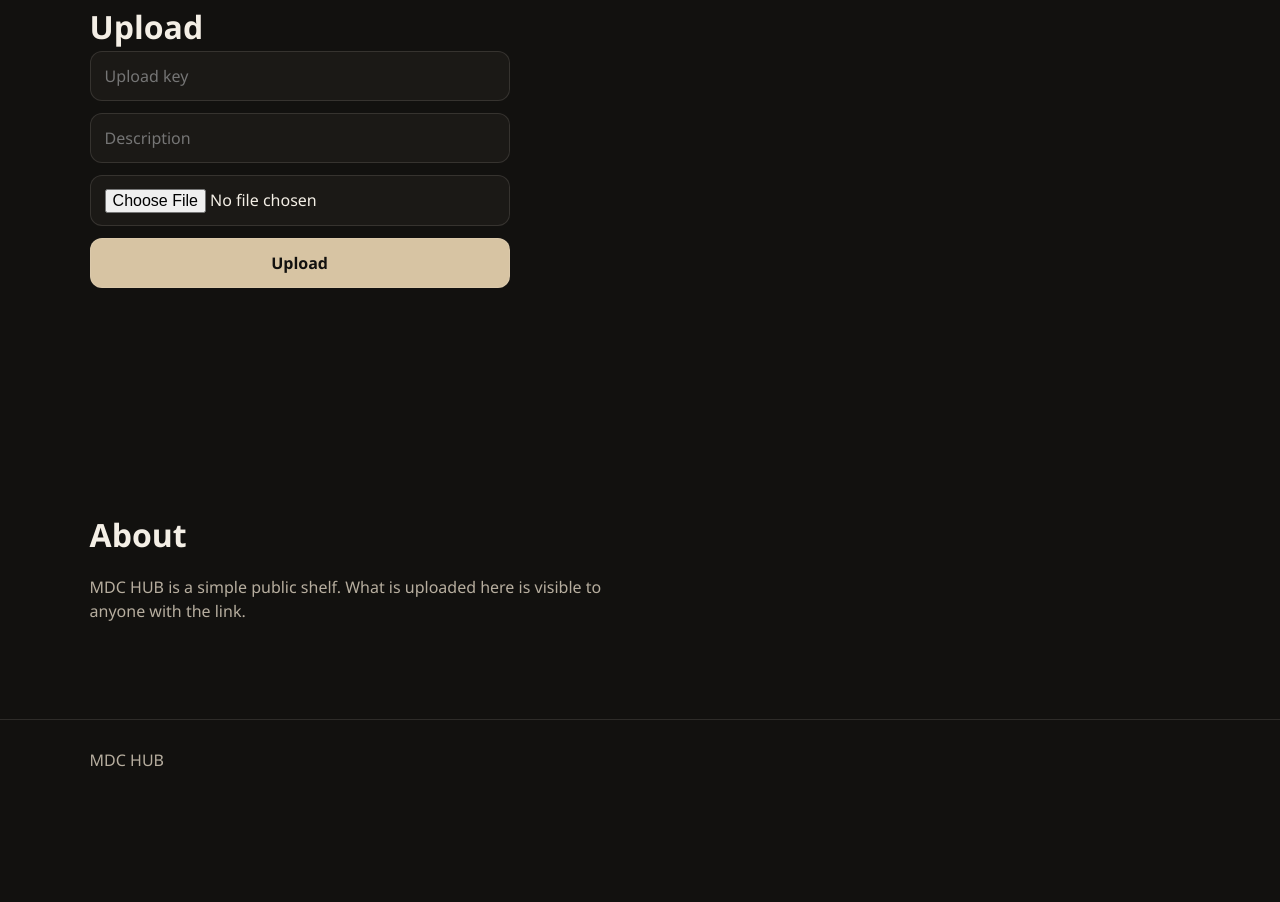
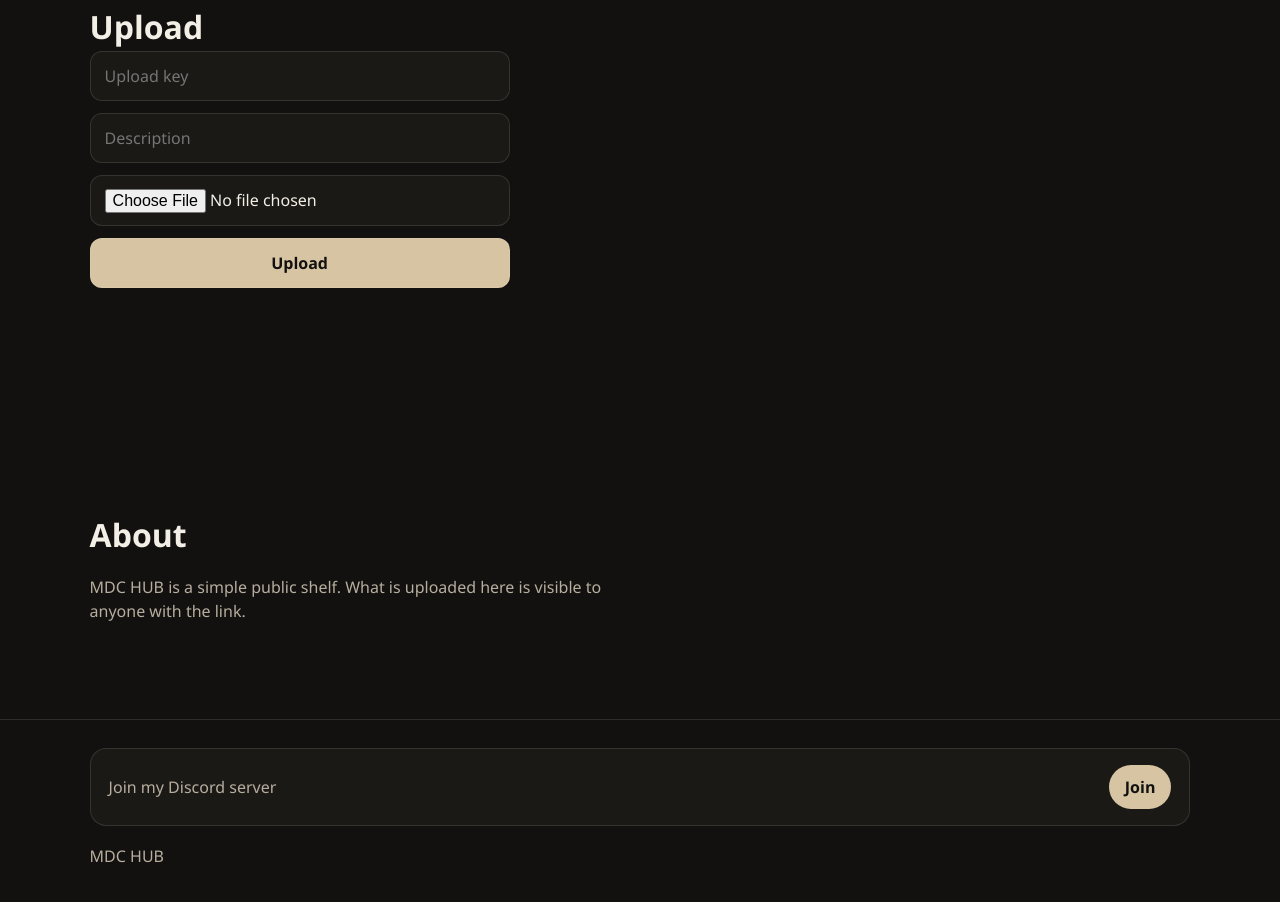
Before and after one commit to MDCforLEGAL/MDC-HUB, a website: page index.html in a window 1280 px wide. Shown: the part 1048-1950 px from the top of the page. Before the commit the page ends 1860 px from the top, so only its background shows below. Drawn offline with Linux system fonts and the light colour scheme; no server answers.

Commit message:
Add Discord join button

```diff
--- a/index.html
+++ b/index.html
@@ -58,6 +58,10 @@
   </main>
 
   <footer>
+    <div class="discord">
+      <p>Join my Discord server</p>
+      <a class="join" href="https://discord.gg/6ETYaxeSTU" target="_blank" rel="noopener">Join</a>
+    </div>
     <span>MDC HUB</span>
   </footer>
 
--- a/style.css
+++ b/style.css
@@ -142,3 +142,7 @@ footer { padding: 28px 7vw 40px; color: var(--muted); border-top: 1px solid var(
 .card .actions { display: flex; gap: 8px; margin-top: 12px; }
 .card button { border: 1px solid var(--line); border-radius: 999px; background: transparent; color: var(--ink); padding: 6px 10px; font: inherit; cursor: pointer; }
 .card button.danger { color: #e7b2a8; }
+
+.discord { display: flex; align-items: center; justify-content: space-between; gap: 16px; margin-bottom: 18px; padding: 16px 18px; border: 1px solid var(--line); border-radius: 16px; background: var(--bg-2); }
+.discord p { margin: 0; }
+.join { padding: 10px 16px; border-radius: 999px; background: var(--accent); color: #12110f; text-decoration: none; font-weight: 700; }
```
